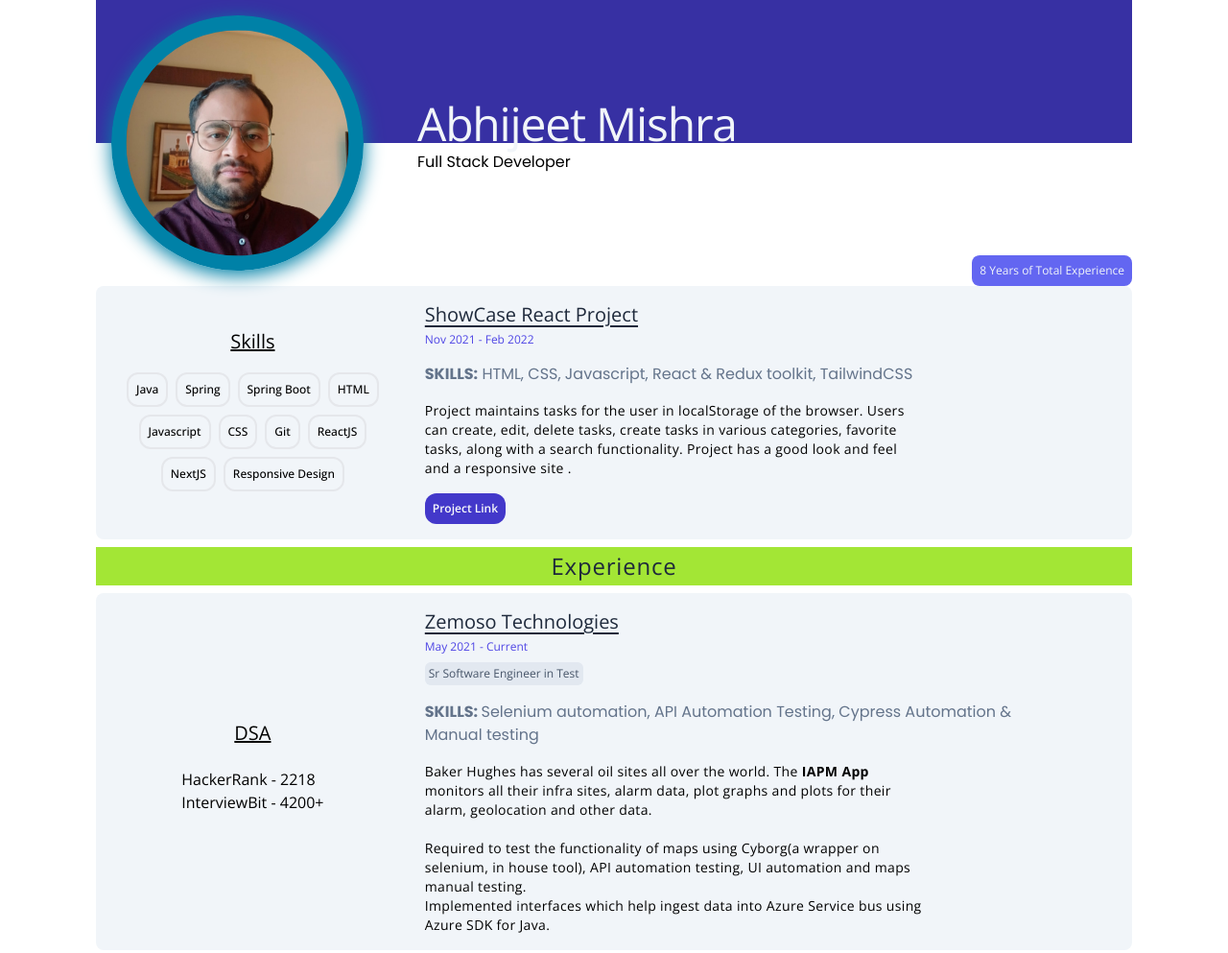
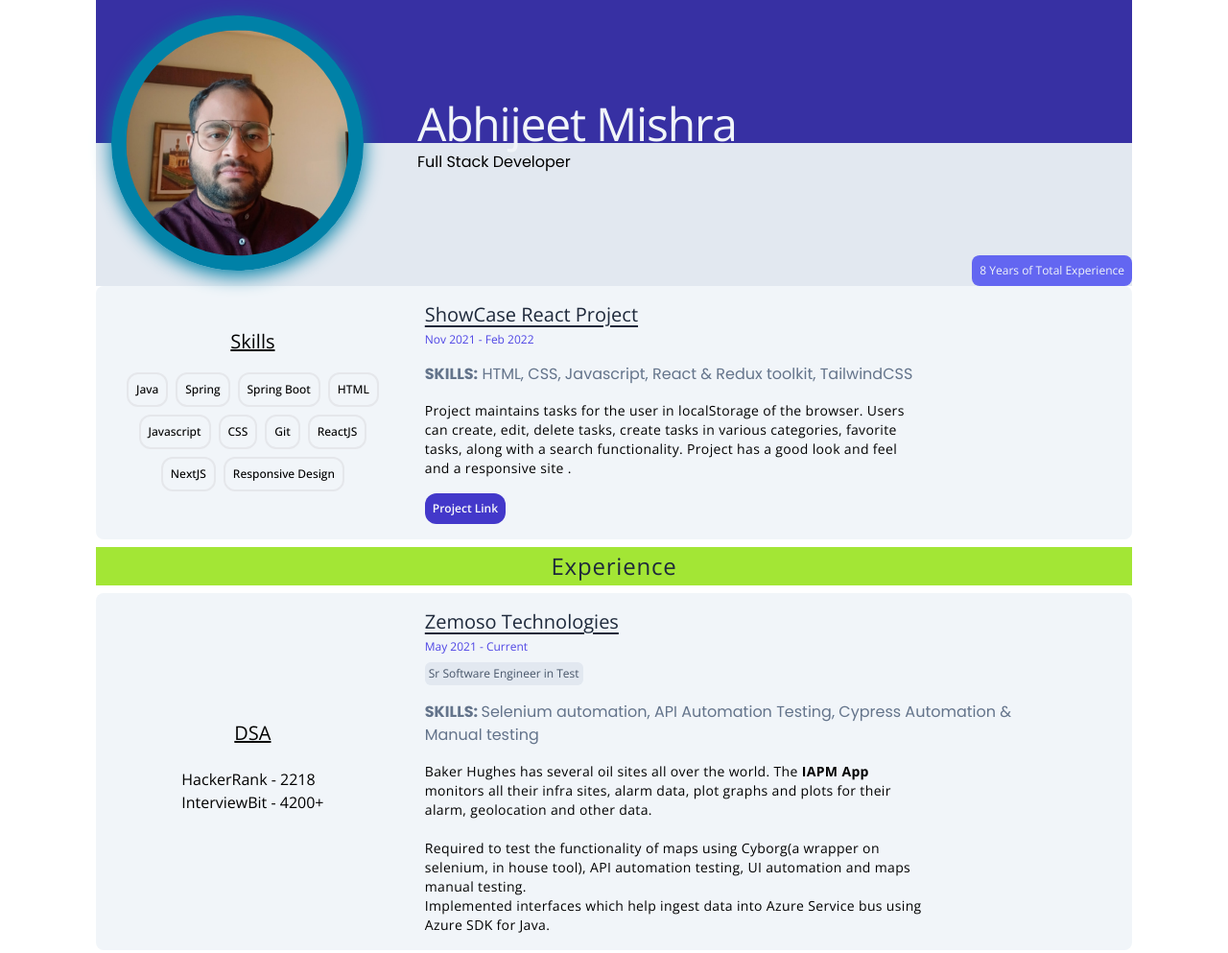
Before and after one commit to radharamanaa/Resume-FS, a plain HTML site: page index.html in a window 1280 px wide. Shown: the top 993 px of the page at 96% size. Drawn offline with nearby package versions, Linux system fonts and the light colour scheme.

Commit message:
better-look

```diff
--- a/index.html
+++ b/index.html
@@ -23,6 +23,7 @@
 <body>
   <div class="main-container relative">
     <div class="backcolor absolute top-0 left-0 right-0 h-1/2 bg-indigo-800 text-slate-100"></div>
+    <div class="altcolor absolute bottom-0 left-0 right-0 h-1/2 bg-slate-200 text-slate-100"></div>
     <div class="total-exp absolute bottom-0 right-0 font-thin  text-slate-100 bg-indigo-500 text-xs rounded-lg leading-4 p-2">8 Years of Total Experience</div>
     <div class="center">
       <div class="photo-margin z-10 flex">
```
